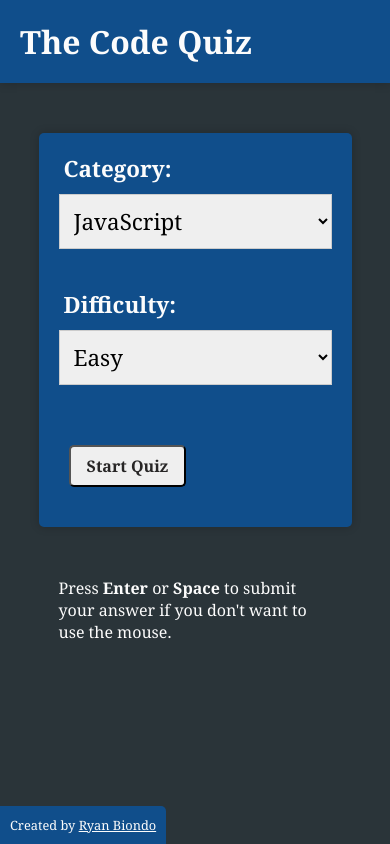
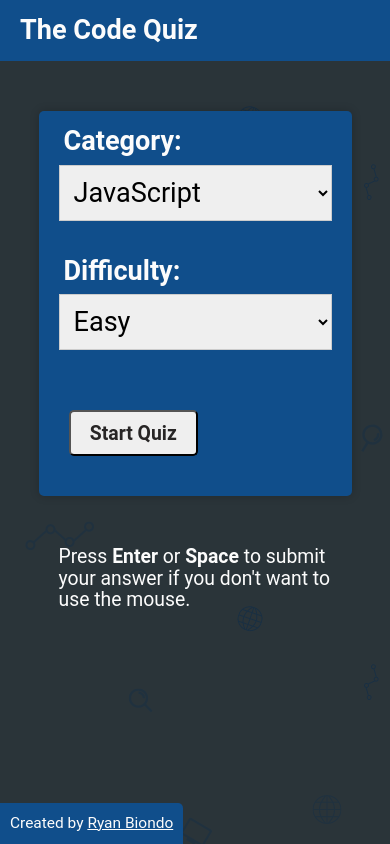
Before and after one commit to Ryan-Biondo/The-Code-Quiz-Client, a React (Vite) app: page / in a window 390 px wide. Built offline with nearby package versions, Linux system fonts and the light colour scheme.

Commit message:
Added background image, changed font and tweaked margins

```diff
--- a/src/App.css
+++ b/src/App.css
@@ -11,8 +11,16 @@
 body,
 html {
   background-color: var(--secondary-color);
+
+  background-image: url(/backgroundimg.png);
+  background-repeat: repeat;
+
   color: var(--secondary-text-color);
-  font-family: Cambria, Cochin, Georgia, Times, "Times New Roman", serif;
+  font-family: "Roboto", sans-serif;
+  font-size: 1.1em;
+  line-height: 1.1em;
+
+  height: 100vh;
   padding: 0;
   margin: 0;
   animation: load 1s ease-in-out;
@@ -47,7 +55,6 @@ footer a {
   display: flex;
   flex-direction: column;
   justify-content: start;
-  height: 100vh;
 }
 
 h1,
@@ -60,7 +67,7 @@ h3 {
 }
 h2 {
   font-size: 1.2em;
-  margin: 20px 50px;
+  margin: 20px;
 }
 h3 {
   font-size: 1.2em;
@@ -69,10 +76,11 @@ h3 {
 .header {
   display: flex;
   justify-content: space-between;
-  box-shadow: 0 0 10px rgba(0, 0, 0, 0.2);
+  /* box-shadow: 0 0 10px rgba(0, 0, 0, 0.2); */
   background-color: var(--primary-color);
   width: 100vw;
-  padding: 30px 0;
+  padding: 10px 0;
+  clip-path: polygon(0 0, 100% 0, 100% 100%, 0 100%);
 }
 .header h1 {
   margin: 10px 20px;
@@ -132,8 +140,7 @@ select {
 .question {
   display: flex;
   justify-content: center;
-  margin: 10px;
-  margin-bottom: 50px;
+  margin: 50px 10px 50px;
   font-size: 1.2em;
   font-weight: bold;
   color: var(--secondary-text-color);
@@ -141,7 +148,7 @@ select {
 .choice {
   display: flex;
   margin: 10px auto;
-  width: 40%;
+  width: 70%;
   font-size: 1em;
   font-weight: bold;
   color: var(--secondary-text-color);
@@ -175,7 +182,7 @@ select {
   flex-direction: column;
   justify-content: space-between;
   align-items: center;
-  height: 180px;
+  height: 100px;
   margin: 10px 30px;
   font-size: 1em;
   color: var(--secondary-text-color);
@@ -183,17 +190,17 @@ select {
 
 .answerCorrect {
   font-weight: bold;
+  margin: 10px 0;
 }
 
 .scoreScreen {
   display: flex;
   flex-direction: column;
-  justify-content: space-between;
+  justify-content: space-evenly;
   align-items: center;
   margin: 50px;
   font-size: 1.5em;
-  height: 400px;
-  /* color: var(--secondary-text-color); */
+  height: 100vh;
 }
 .nextQuiz {
   display: flex;
@@ -214,24 +221,30 @@ select {
   height: 100px;
   color: var(--secondary-text-color);
 }
+@media screen and (max-width: 1200px) {
+  .question {
+    margin: 20px 10px 20px;
+  }
+  .choice {
+    width: 95vw;
+  }
+}
 
 @media screen and (max-width: 810px) {
-  .choice {
-    width: 70%;
-  }
 }
 
 @media screen and (max-width: 510px) {
   .techQuizWrap {
-    justify-content: space-between;
+    justify-content: start;
   }
   .header {
-    padding: 10px 0;
     margin-bottom: 20px;
+    font-size: 0.7em;
+    max-width: 100vw;
   }
   .question {
     font-size: 1em;
-    margin: 10px 10px 20px;
+    margin: 20px 10px;
   }
 
   .mainMenu,
@@ -240,12 +253,12 @@ select {
     font-size: 0.8em;
   }
   .answerExplanation {
-    height: 190px;
+    height: 90px;
     margin-bottom: 50px;
   }
-  .scoreScreen {
-    height: 400px;
-  }
+  /* .scoreScreen {
+    height: 100vh;
+  } */
   .yourScore {
     height: 150px;
   }
@@ -256,9 +269,7 @@ select {
   .nextQuiz button {
     font-size: 0.6em;
   }
-  .choice {
-    width: 95vw;
-  }
+
   footer {
     font-size: 0.8em;
   }
--- a/src/pages/TechQuiz.tsx
+++ b/src/pages/TechQuiz.tsx
@@ -184,13 +184,11 @@ const TechQuiz: React.FC = () => {
       <div>
         {selectedAnswer && (
           <div className="answerExplanation">
-            <div className="answerStatement">Your answer: {selectedAnswer}</div>
+            {/* <div className="answerStatement">Your answer: {selectedAnswer}</div> */}
             <div className="answerCorrect">
               {isCorrect ? 'Correct!' : 'Wrong answer.'}
             </div>
-            <div className="answerExplain">
-              Explanation: {questionData.explanation}
-            </div>
+            <div className="answerExplain">{questionData.explanation}</div>
           </div>
         )}
       </div>
```
Also changed, not shown: backgroundimg.png (added).
